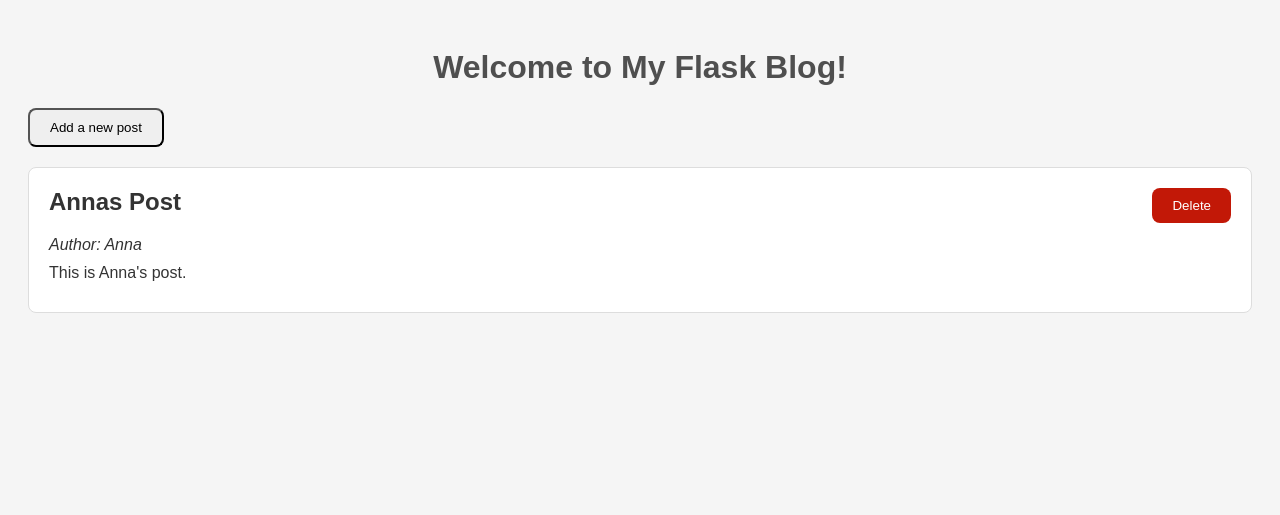
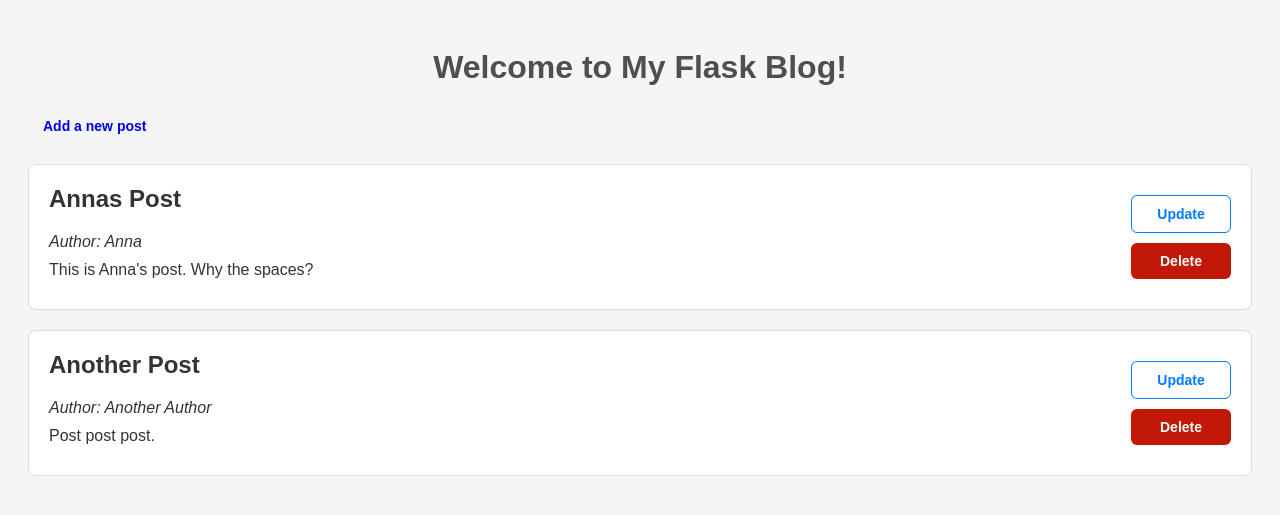
Before and after one commit to aslopianka/Masterblog, a Flask app: page / in a window 1280 px wide. Shown: the top 515 px of the page. Run offline with Flask 3, Linux system fonts and the light colour scheme.

Commit message:
implemented update functionality

```diff
--- a/app.py
+++ b/app.py
@@ -1,6 +1,6 @@
 from flask import Flask, render_template, request, redirect, url_for
 
-from utils import load_data_from_json_file, write_data_to_json_file
+from utils import load_data_from_json_file, write_data_to_json_file, fetch_post_by_id, write_data_to_json_file_by_id
 
 app = Flask(__name__)
 
@@ -28,12 +28,41 @@ def add():
 
     return render_template('add.html')
 
-@app.route('/delete/<int:post_id>')
+
+@app.route('/delete/<int:post_id>', methods=['DELETE'])
 def delete(post_id):
     all_posts = load_data_from_json_file('storage.json')
     all_posts = [post for post in all_posts if post['id'] != post_id]
     write_data_to_json_file('storage.json', all_posts)
     return redirect(url_for('index'))
 
+
+@app.route('/update/<int:post_id>', methods=['GET', 'POST'])
+def update(post_id):
+
+    post = fetch_post_by_id(post_id)
+
+    if post is None:
+        return "Post not found", 404
+
+    if request.method == 'POST':
+
+        updated_post = {
+            'id': post_id,
+            'title': request.form.get('title'),
+            'author': request.form.get('author'),
+            'content': request.form.get('content')
+        }
+
+        write_data_to_json_file_by_id('storage.json', updated_post)
+        return redirect(url_for('index'))
+
+    else:
+     return render_template('update.html', post=post)
+
+
+
+
+
 if __name__ == '__main__':
     app.run(host="0.0.0.0", port=5001, debug=True)
--- a/static/style.css
+++ b/static/style.css
@@ -18,8 +18,19 @@ h1 {
     border-radius: 8px;
     display: flex;
     justify-content: space-between;
+    align-items: center;
 }
 
+.post-content {
+    flex-grow: 1;
+    padding-right: 20px;
+}
+
+.button-container {
+    display: flex;
+    justify-content: flex-start;
+    margin-bottom: 20px;
+}
 .post h2 {
     margin-top: 0;
 }
@@ -28,19 +39,39 @@ h1 {
     margin: 10px 0;
 }
 
-.button-container {
-    margin-bottom: 20px;
+
+.post-actions {
+    display: flex;
+    flex-direction: column;
+    gap: 10px;
+    min-width: 100px;
 }
 
-button > a {
+
+.btn {
+    display: block;
+    text-align: center;
     text-decoration: none;
-    color: #000000;
+    font-size: 14px;
+    font-weight: bold;
+    padding: 10px 15px;
+    border-radius: 6px;
+    cursor: pointer;
 }
 
-button {
-    border-radius: 8px;
-    padding: 10px 20px;
-    cursor: pointer;
+.add-button .submit-button {
+    color: #333333;
+    border: 1px solid #333333;
+}
+
+.update-button {
+    border: 1px solid #007bff;
+    color: #007bff;
+}
+
+.delete-button {
+    background-color: #C21807;
+    color: #ffffff;
 }
 
 form {
@@ -53,11 +84,9 @@ form {
     box-sizing: border-box;
 }
 
-
 form div {
     margin-bottom: 20px;
 }
-
 
 label {
     display: block;
@@ -65,15 +94,14 @@ label {
     font-weight: bold;
 }
 
-
 input[type="text"], textarea {
     width: 100%;
     padding: 10px;
+    border: 1px solid #DDD;
     border-radius: 4px;
     box-sizing: border-box;
     font-size: 16px;
 }
-
 
 input[type="text"] {
     min-height: 45px;
@@ -91,13 +119,3 @@ textarea {
     height: 100vh;
     flex-direction: column;
 }
-
-.delete-button {
-    background-color: #C21807;
-    border: none;
-}
-
-.delete-button > a {
-    color: #ffffff;
-    text-decoration: none;
-}
--- a/storage.json
+++ b/storage.json
@@ -1 +1,14 @@
-[{"id": 1, "title": "Annas Post", "author": "Anna", "content": "This is Anna's post."}]
+[
+  {
+    "id": 1,
+    "title": "Annas Post",
+    "author": "Anna",
+    "content": "This is Anna's post. Why the spaces?\r\n            "
+  },
+  {
+    "id": 2,
+    "title": "Another Post",
+    "author": "Another Author",
+    "content": "                Post post post.\r\n            \r\n            "
+  }
+]
--- a/templates/index.html
+++ b/templates/index.html
@@ -9,21 +9,18 @@
 <body>
     <h1>Welcome to My Flask Blog!</h1>
     <div class="button-container">
-        <button>
-            <a href="/add">Add a new post</a>
-        </button>
+        <a class="btn add-button" href="/add">Add a new post</a>
     </div>
     {% for post in posts %}
     <div class="post">
-            <div>
+        <div class="post-content">
             <h2>{{ post.title }}</h2>
             <p><em>Author: {{ post.author }}</em></p>
             <p>{{ post.content }}</p>
         </div>
-            <div>
-                <button class="delete-button">
-                    <a href="/delete/{{post.id}}">Delete</a>
-                </button>
+        <div class="post-actions">
+            <a href="/update/{{ post.id }}" class="btn update-button">Update</a>
+            <a href="/delete/{{ post.id }}" class="btn delete-button">Delete</a>
         </div>
     </div>
     {% endfor %}
--- a/utils.py
+++ b/utils.py
@@ -8,4 +8,23 @@ def load_data_from_json_file(filename):
 
 def write_data_to_json_file(filename, data):
     with open(filename, 'w') as f:
-        json.dump(data, f)
+        json.dump(data, f, indent=2)  # indend=2 so json gets not saved in single line
+
+
+def fetch_post_by_id(post_id):
+    all_posts = load_data_from_json_file('storage.json')
+    # next is more efficient than filter -> returns after first match + returns None if no match
+    return next((post for post in all_posts if post['id'] == post_id), None)
+
+
+def write_data_to_json_file_by_id(filename, updated_post):
+    all_posts = load_data_from_json_file('storage.json')
+
+    for i, post in enumerate(all_posts):
+        if post['id'] == updated_post['id']:
+
+            all_posts[i] = updated_post
+            break
+
+    with open(filename, 'w') as f:
+        json.dump(all_posts, f, indent=2)
```
Also changed, not shown: templates/update.html (added, +35 -0 lines). Lines whose indentation alone changed are shown as unchanged.
